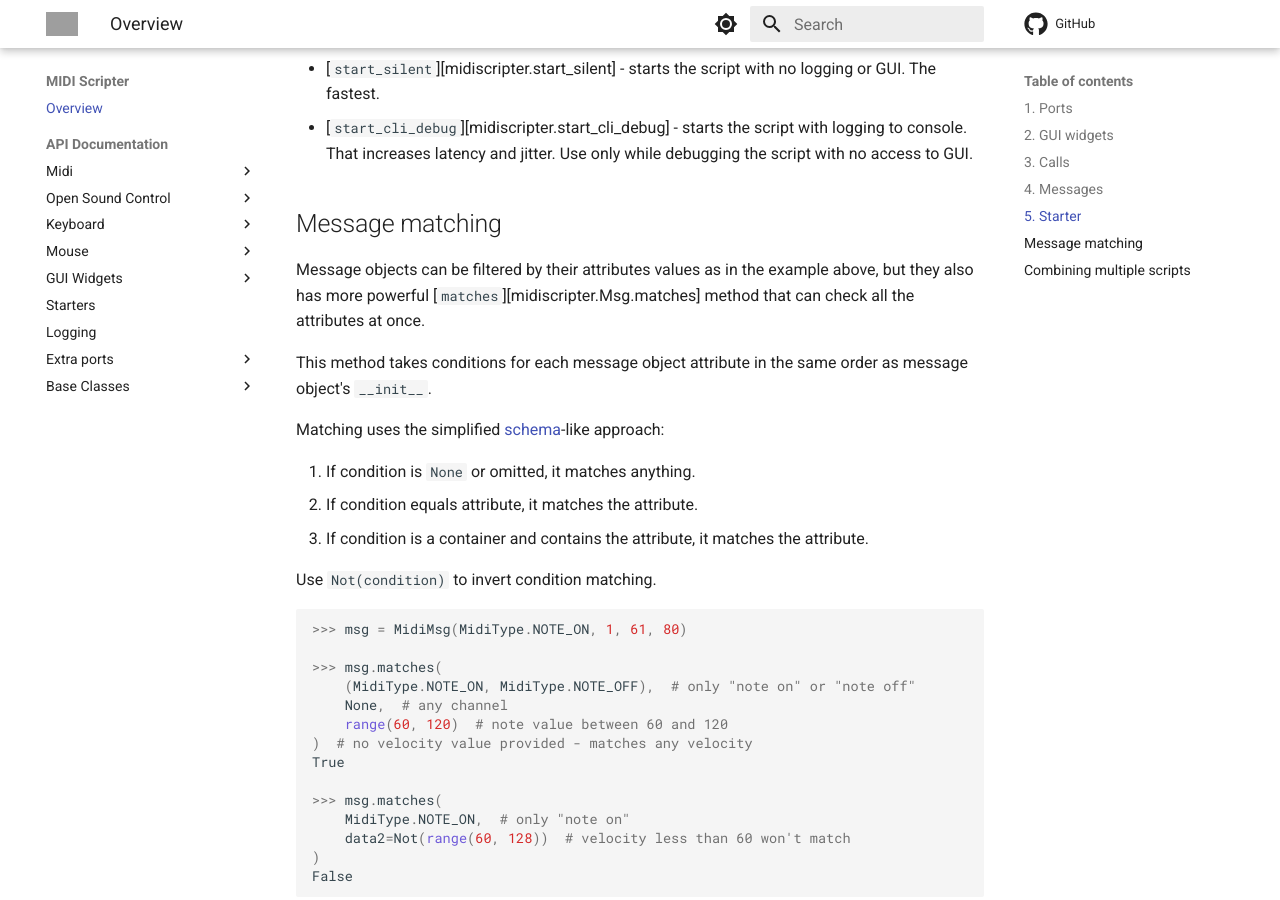
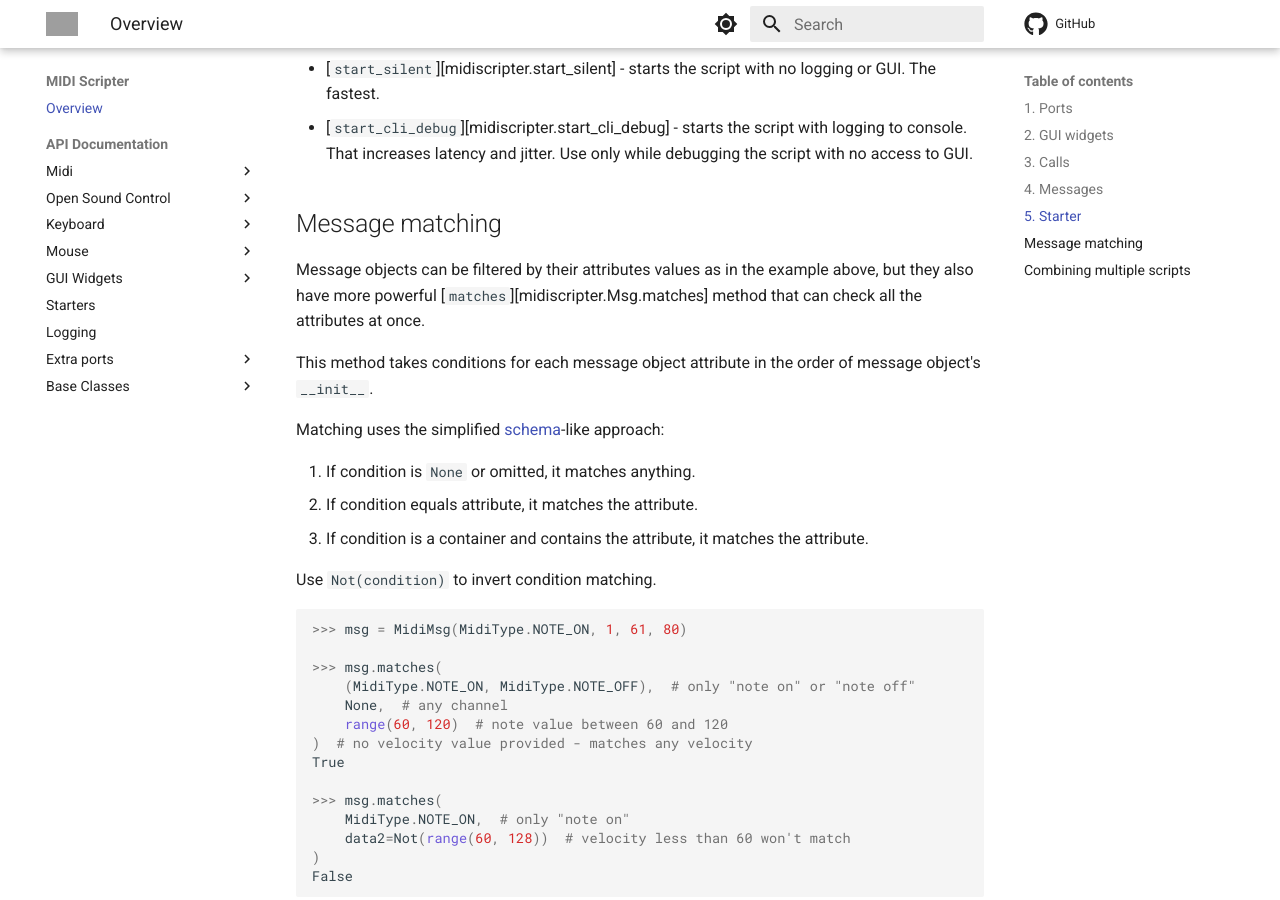
Before and after one commit to Maboroshy/midi-scripter, an MkDocs documentation site: the page built from docs/index.md, in a window 1280 px wide and 900 px high, scrolled down 4820 px. Built offline with MkDocs 1.6.1 and Material for MkDocs 9.7.7, drawn with Linux system fonts in a browser that asks for light colours; comment, search, counter and statistics services are not loaded; grey boxes are pictures that could not be loaded.

Commit message:
Docs grammar fixes

```diff
--- a/docs/index.md
+++ b/docs/index.md
@@ -208,11 +208,11 @@ There are 3 starter functions:
 ## Message matching
 
 Message objects can be filtered by their attributes values as in the example
-above, but they also has more powerful [`matches`][midiscripter.Msg.matches]
+above, but they also have more powerful [`matches`][midiscripter.Msg.matches]
 method that can check all the attributes at once.
 
-This method takes conditions for each message object attribute in the same
-order as message object's `__init__`.
+This method takes conditions for each message object attribute in the
+order of message object's `__init__`.
 
 Matching uses the simplified
 [schema](https://github.com/keleshev/schema)-like approach:
```
